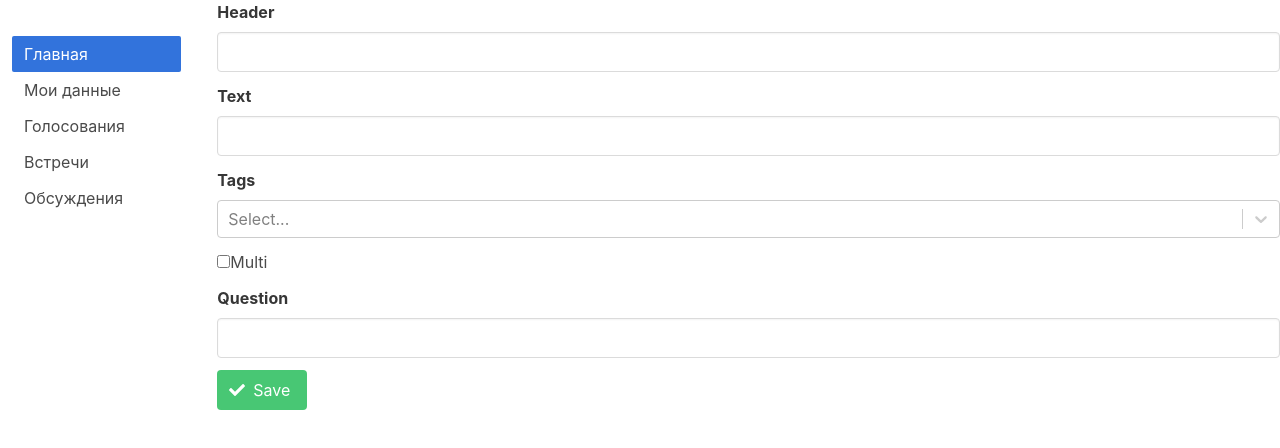
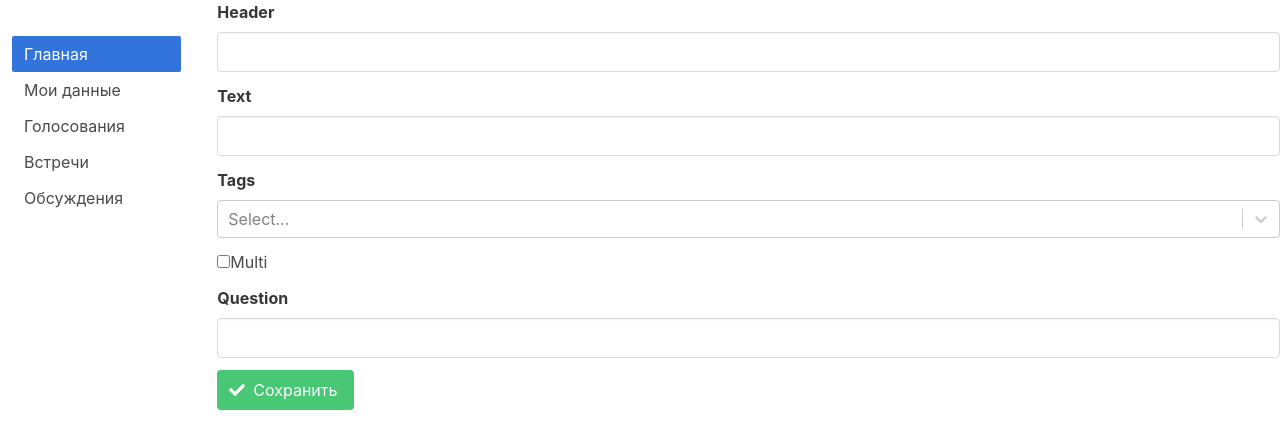
Before and after one commit to BelarusDigitalFuture/o, a React (Create React App) app: page /polls/new in a window 1280 px wide. Shown: the top 448 px of the page. Built offline with nearby package versions, Linux system fonts and the light colour scheme.

Commit message:
custom button name on form submit button

```diff
--- a/src/shared/form/Form.jsx
+++ b/src/shared/form/Form.jsx
@@ -3,7 +3,7 @@ import { Formik, Form } from 'formik';
 import { FontAwesomeIcon } from '@fortawesome/react-fontawesome';
 import { faCheck } from '@fortawesome/free-solid-svg-icons';
 
-const AppForm = ({ initial, validationSchema, onSubmit, children }) => {
+const AppForm = ({ initial, validationSchema, onSubmit, buttonText = 'Сохранить', children }) => {
   return (
     <>
       <Formik initialValues={initial} validationSchema={validationSchema} onSubmit={onSubmit}>
@@ -13,7 +13,7 @@ const AppForm = ({ initial, validationSchema, onSubmit, children }) => {
             <span className="icon is-small">
               <FontAwesomeIcon className="aria-hidden" icon={faCheck} />
             </span>
-            <span>Save</span>
+            <span>{buttonText}</span>
           </button>
         </Form>
       </Formik>
```
